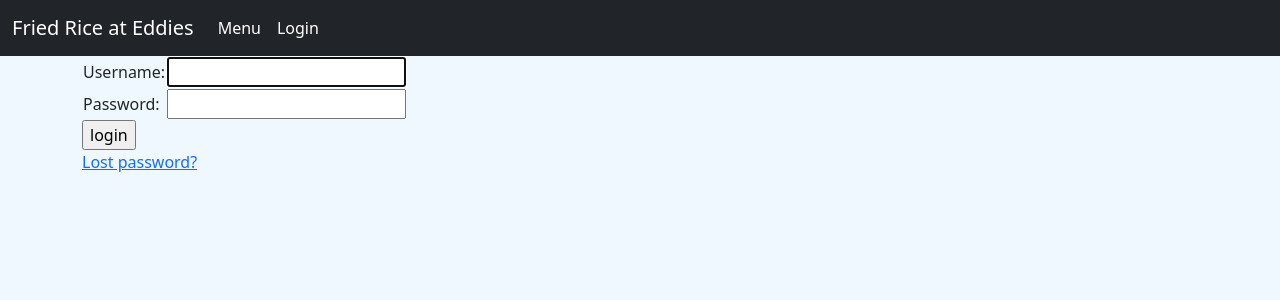
After one commit to MoodyMan04/CSCI313-TeamProject, a Django app: page /accounts/login/ in a window 1280 px wide. The commit adds this page. Shown: the top 300 px of the page. Run offline with Django 5.2, Linux system fonts and the light colour scheme.

```diff
--- a/friedRiceAtEddiesWebsite/friedRiceAtEddiesWebsite/templates/navbar.html
+++ b/friedRiceAtEddiesWebsite/friedRiceAtEddiesWebsite/templates/navbar.html
@@ -23,18 +23,28 @@
             Menu
           </a>
         </li>
-        {% comment %} {% if user.is_authenticated %}
+        {% if user.is_authenticated %}
+        {% comment %}<!-- <li class="nav-item">
+          <a class="nav-link" href="{% url 'logout' %}">Logout</a>
+        </li> -->{% endcomment %}
         <li class="nav-item">
-          <a class="nav-link" href="{% url 'logout' %}">Logout</a>
+          <form id="logout-form" method="post" action="{% url 'logout' %}">
+            {% csrf_token %}
+            <button type="submit" class="btn btn-link">Logout</button>
+          </form>
         </li>
         {% else %}
+        {% comment %}  <!-- <li class="nav-item">
+          <a class="nav-link" href="{% url 'login' %}">Login</a>
+        </li> -->{% endcomment %}
         <li class="nav-item">
-          <a class="nav-link" href="{% url 'login' %}">Login</a>
+          <a class="nav-link active"
+          aria-current="page" href="{% url 'login' %}?next={{ request.path }}">Login</a>
         </li>
-        <li class="nav-item">
+       {% comment %} <!-- <li class="nav-item">
           <a class="nav-link" href="{% url 'register' %}">Register</a>
-        </li>
-        {% endif %} {% endcomment %}
+        </li> -->{% endcomment %}
+        {% endif %}
       </ul>
     </div>
   </div>
--- a/friedRiceAtEddiesWebsite/friedRiceAtEddiesWebsite/urls.py
+++ b/friedRiceAtEddiesWebsite/friedRiceAtEddiesWebsite/urls.py
@@ -21,3 +21,8 @@ urlpatterns = [
     path('admin/', admin.site.urls),
     path('', include('main.urls')),
 ]
+
+#Add Django site authentication urls (for login, logout, password management)
+urlpatterns += [
+    path('accounts/', include('django.contrib.auth.urls')),
+]
--- /dev/null
+++ b/friedRiceAtEddiesWebsite/registration/templates/registration/logged_out.html
@@ -0,0 +1,6 @@
+{% extends "base.html" %}
+
+{% block content %}
+  <p>Logged out!</p>
+  <a href="{% url 'login'%}">Click here to login again.</a>
+{% endblock %}
--- /dev/null
+++ b/friedRiceAtEddiesWebsite/registration/templates/registration/login.html
@@ -0,0 +1,37 @@
+{% extends "base.html" %}
+
+{% block content %}
+
+  {% if form.errors %}
+    <p>Your username and password didn't match. Please try again.</p>
+  {% endif %}
+
+  {% if next %}
+    {% if user.is_authenticated %}
+      <p>Your account doesn't have access to this page. To proceed,
+      please login with an account that has access.</p>
+    {% else %}
+      <p>Please login to see this page.</p>
+    {% endif %}
+  {% endif %}
+
+  <form method="post" action="{% url 'login' %}">
+    {% csrf_token %}
+    <table>
+      <tr>
+        <td>{{ form.username.label_tag }}</td>
+        <td>{{ form.username }}</td>
+      </tr>
+      <tr>
+        <td>{{ form.password.label_tag }}</td>
+        <td>{{ form.password }}</td>
+      </tr>
+    </table>
+    <input type="submit" value="login">
+    <input type="hidden" name="next" value="{{ next }}">
+  </form>
+
+  {# Assumes you set up the password_reset view in your URLconf #}
+  <p><a href="{% url 'password_reset' %}">Lost password?</a></p>
+
+{% endblock %}
--- /dev/null
+++ b/friedRiceAtEddiesWebsite/registration/templates/registration/password_reset_complete.html
@@ -0,0 +1,6 @@
+{% extends "base.html" %}
+
+{% block content %}
+  <h1>The password has been changed!</h1>
+  <p><a href="{% url 'login' %}">log in again?</a></p>
+{% endblock %}
--- /dev/null
+++ b/friedRiceAtEddiesWebsite/registration/templates/registration/password_reset_done.html
@@ -0,0 +1,5 @@
+{% extends "base.html" %}
+
+{% block content %}
+  <p>We've emailed you instructions for setting your password. If they haven't arrived in a few minutes, check your spam folder.</p>
+{% endblock %}
--- /dev/null
+++ b/friedRiceAtEddiesWebsite/registration/templates/registration/password_reset_email.html
@@ -0,0 +1,2 @@
+Someone asked for password reset for email {{ email }}. Follow the link below:
+{{ protocol }}://{{ domain }}{% url 'password_reset_confirm' uidb64=uid token=token %}
```
Also changed, not shown: friedRiceAtEddiesWebsite/registration/templates/registration/password_reset_confirm.html (added, +29 -0 lines), friedRiceAtEddiesWebsite/registration/templates/registration/password_reset_form.html (added, +12 -0 lines), friedRiceAtEddiesWebsite/db.sqlite3.
